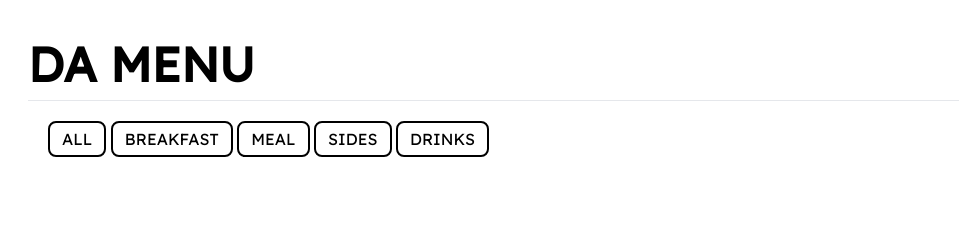
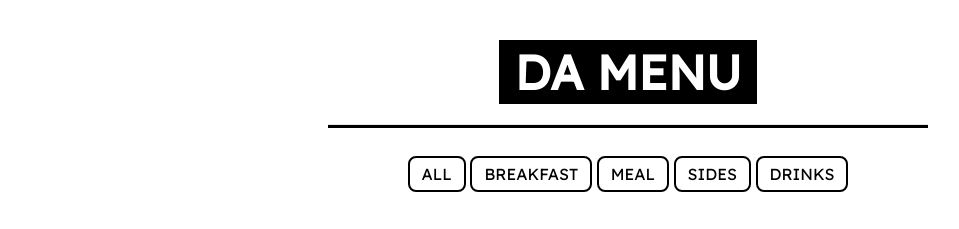
Before and after one commit to andresntlcs/restaurant-menu, a website built with Vite: page index.html in a window 1280 px wide. Shown: the whole page, without its empty margins (12-971 px from the left). Built offline with nearby package versions, Linux system fonts and the light colour scheme.

Commit message:
updated styles

```diff
--- a/src/styles.css
+++ b/src/styles.css
@@ -8,17 +8,20 @@
     font-family: 'Lexend', 'sans-serif';
 }
 
+hr {
+    @apply m-2 h-1 w-1/2 bg-black;
+}
 
 #RestaurantMenu {
-    @apply m-10;
+    @apply h-screen flex flex-col items-center m-10;
 }
 
 #RestaurantMenu h1 {
-    @apply text-5xl font-black mb-3;
+    @apply text-5xl font-black bg-black text-white p-2 px-4 mb-3 duration-1000 hover:shadow-lg hover:shadow-gray-500;
 }
 
 #MenuSection {
-    @apply text-sm mt-5;
+    @apply text-sm mt-5 text-center;
 }
 
 #filters {
@@ -26,5 +29,5 @@
 }
 
 #filters button {
-    @apply p-1 px-3 border-2 border-black rounded-lg transition-colors hover:bg-black hover:text-white hover:shadow-sm hover:shadow-black;
+    @apply p-1 px-3 border-2 border-black rounded-lg transition-colors hover:bg-black hover:text-white hover:shadow-sm hover:shadow-gray-500;
 }
```
